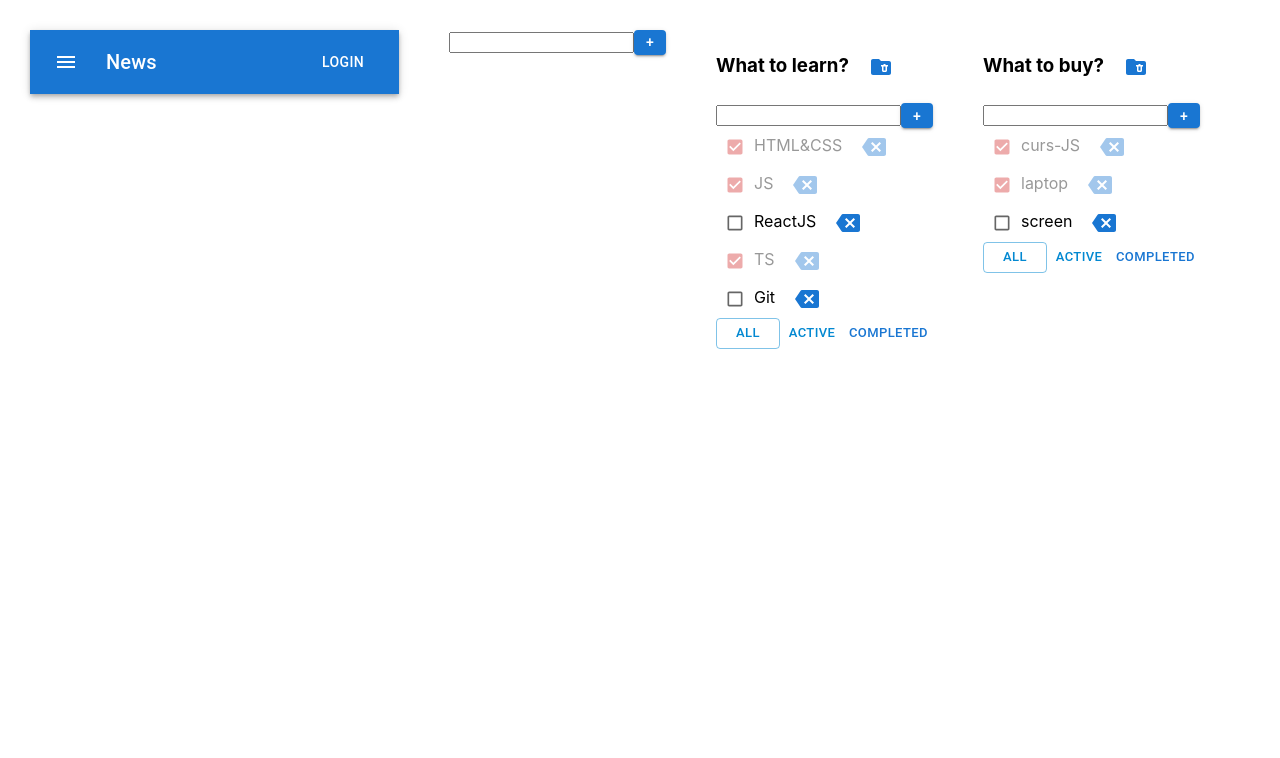
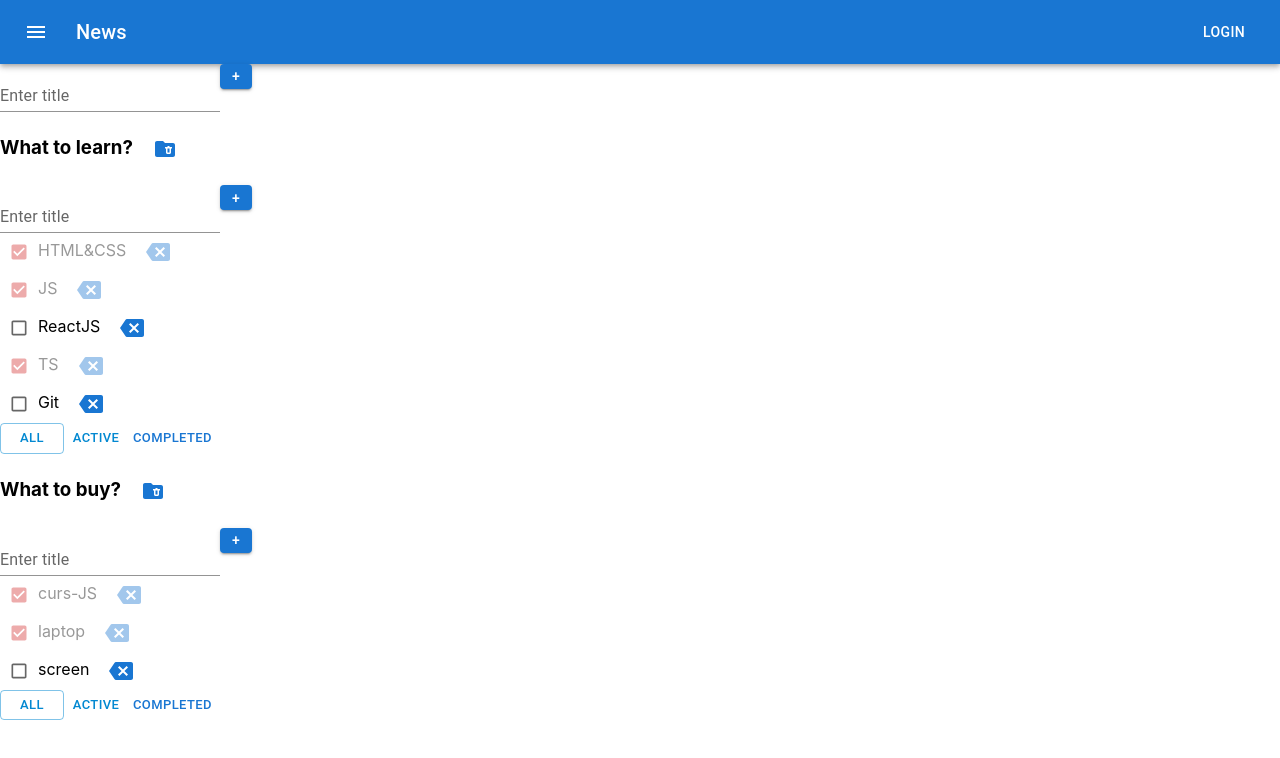
Before and after one commit to AleksanderZabrodski09/MY-TODO-LIST, a React (Create React App) app: page / in a window 1280 px wide. Shown: the top 758 px of the page. Built offline with nearby package versions, Linux system fonts and the light colour scheme.

Commit message:
create: add TextField for EditableSpan.tsx and InputForm.tsx(7)

```diff
--- a/src/App.css
+++ b/src/App.css
@@ -1,11 +1,11 @@
-.App {
-  padding: 30px;
-  display: flex;
-}
+/*.App {*/
+/*  padding: 30px;*/
+/*  display: flex;*/
+/*}*/
 
-.App > div {
-  margin-right: 50px;
-}
+/*.App > div {*/
+/*  margin-right: 50px;*/
+/*}*/
 
 
 .error{
--- a/src/components/EditableSpan.tsx
+++ b/src/components/EditableSpan.tsx
@@ -1,4 +1,5 @@
 import React, {ChangeEvent, KeyboardEvent, useState} from 'react';
+import {TextField} from '@mui/material';
 
 export const EditableSpan = ({value, callBack}: { value: string, callBack: (value: string) => void }) => {
   const [editMode, setEditMode] = useState(false)
@@ -24,7 +25,8 @@
   }
 
   return editMode
-    ? <input
+    ? <TextField
+      variant='standard'
       value={newTitle}
       onChange={onChangeHandler}
       onBlur={viewMode}
--- a/src/components/InputForm.tsx
+++ b/src/components/InputForm.tsx
@@ -1,5 +1,5 @@
 import React, {ChangeEvent, KeyboardEvent, useState} from 'react';
-import {Button} from '@mui/material';
+import {Button, TextField} from '@mui/material';
 import AddBoxIcon from '@mui/icons-material/AddBox';
 
 export const InputForm = ({addItem}: { addItem: (title: string) => void }) => {
@@ -28,18 +28,20 @@
 
   return (
     <div>
-      <input
+      <TextField
+        label='Enter title'
+        variant='standard'
         value={title}
         onChange={onChangeTitleHandler}
         onKeyPress={onKeyPressHandler}
-        className={error ? 'error' : ''}
+        // className={error ? 'error' : ''}
+        error={!!error}
       />
       <Button onClick={addItemHandler}
               variant='contained'
               style={{maxWidth: '25px', maxHeight: '25px', minWidth: '25px', minHeight: '25px'}}>+
-        {/*<AddBoxIcon/>*/}
       </Button>
-      {error && <div className='errorMessage'>{error}</div>}
+      {/*{error && <div className='errorMessage'>{error}</div>}*/}
 
     </div>
   )
```
